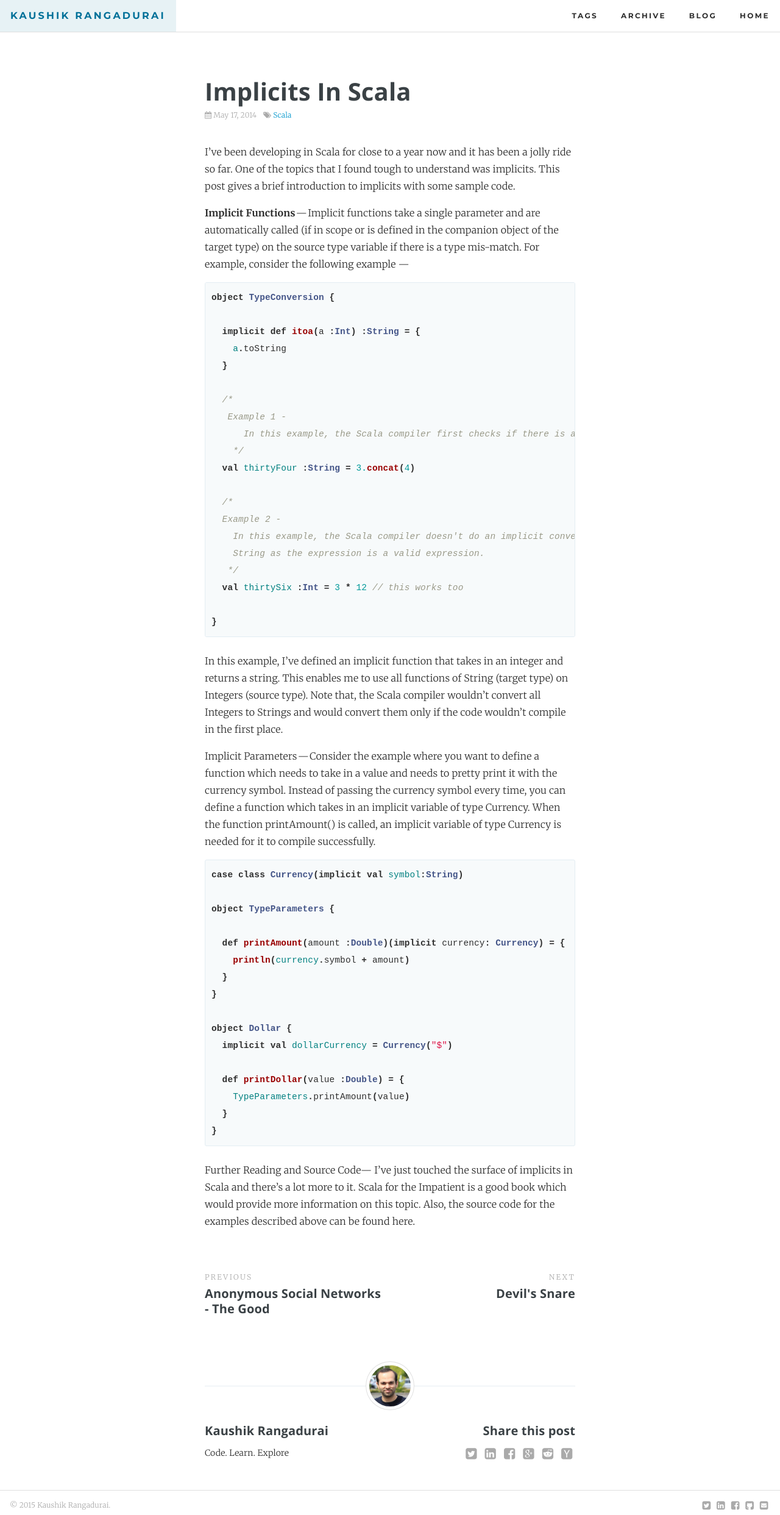
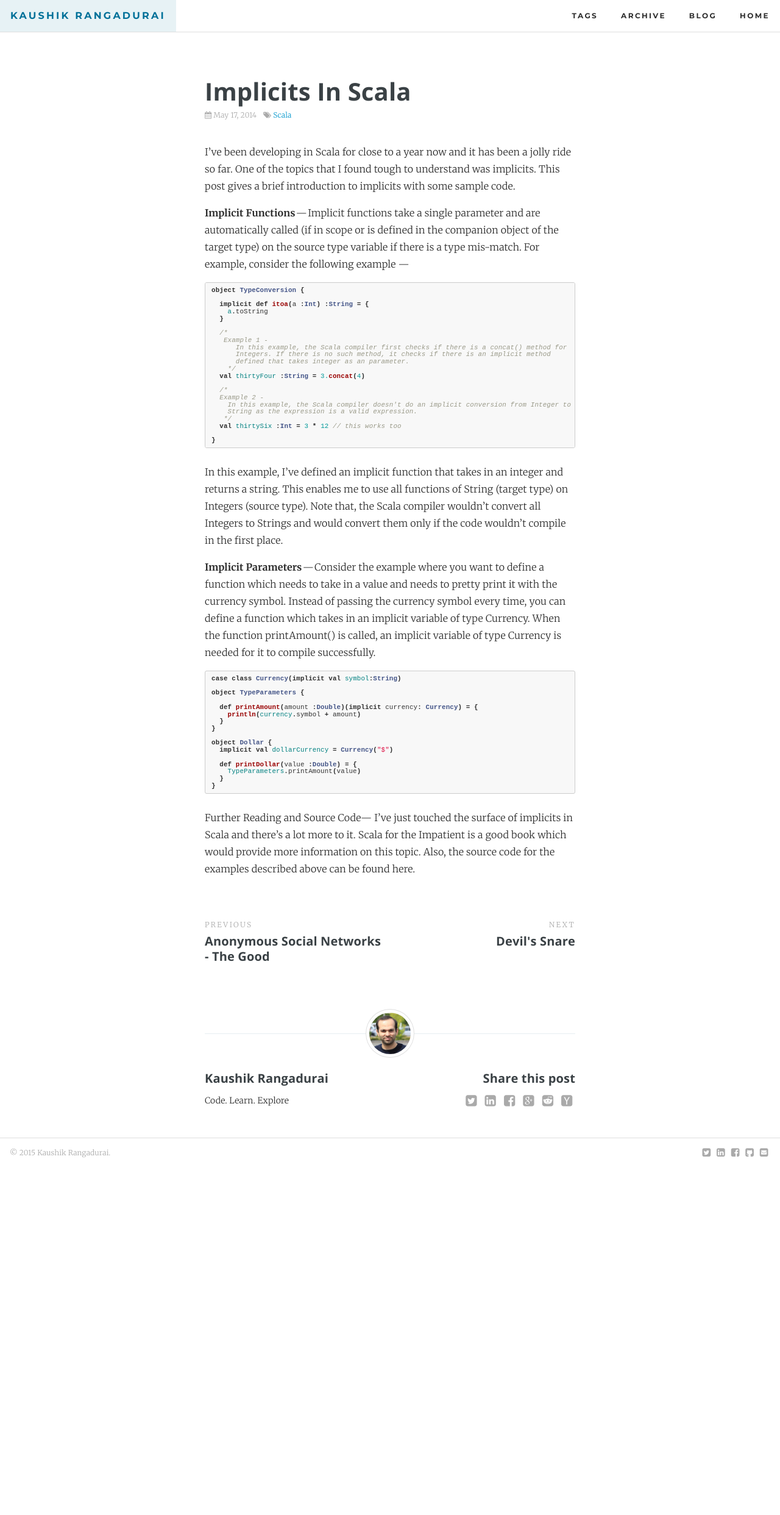
Before and after one commit to kaushik88/kaushik88.github.io, a Jekyll site: the page built from _posts/2014-05-17-implicits-in-scala.md, in a window 1280 px wide. Shown: the whole page at 61% size. Built offline with Jekyll 4.4.1, drawn with Linux system fonts in a browser that asks for light colours; comment, search, counter and statistics services are not loaded; after the commit the page ends 1907 px from its top, so only the background shows below that.

Commit message:
Implicits in Scala

```diff
--- a/_posts/2014-05-17-implicits-in-scala.md
+++ b/_posts/2014-05-17-implicits-in-scala.md
@@ -22,7 +22,9 @@
 
   /*
    Example 1 -
-      In this example, the Scala compiler first checks if there is a concat() method for Integers. If there is no such method, it checks if there is an implicit method defined that takes integer as an parameter.
+      In this example, the Scala compiler first checks if there is a concat() method for
+      Integers. If there is no such method, it checks if there is an implicit method
+      defined that takes integer as an parameter.
     */
   val thirtyFour :String = 3.concat(4)
 
@@ -38,7 +40,7 @@
 
 In this example, I’ve defined an implicit function that takes in an integer and returns a string. This enables me to use all functions of String (target type) on Integers (source type). Note that, the Scala compiler wouldn’t convert all Integers to Strings and would convert them only if the code wouldn’t compile in the first place.
 
-Implicit Parameters — Consider the example where you want to define a function which needs to take in a value and needs to pretty print it with the currency symbol. Instead of passing the currency symbol every time, you can define a function which takes in an implicit variable of type Currency. When the function printAmount() is called, an implicit variable of type Currency is needed for it to compile successfully.
+**Implicit Parameters** — Consider the example where you want to define a function which needs to take in a value and needs to pretty print it with the currency symbol. Instead of passing the currency symbol every time, you can define a function which takes in an implicit variable of type Currency. When the function printAmount() is called, an implicit variable of type Currency is needed for it to compile successfully.
 
 {% highlight scala %}
 case class Currency(implicit val symbol:String)
--- a/assets/css/_syntax.scss
+++ b/assets/css/_syntax.scss
@@ -1,16 +1,18 @@
 code, tt {
     padding: 1px 3px;
     font-family: Inconsolata, monospace, sans-serif;
-    font-size: 0.85em;
+    font-size: 0.75em;
     white-space: pre-wrap;
     border: #E3EDF3 1px solid;
     background: #F7FAFB;
     border-radius: 2px;
+    line-height: 70%;
 }
 
 pre {
     -moz-box-sizing: border-box;
     box-sizing: border-box;
+    line-height: 70%;
     margin: 0 0 1.75em 0;
     border: #E3EDF3 1px solid;
     width: 100%;
@@ -24,73 +26,74 @@
 }
 
 pre code, tt {
-    font-size: inherit;
     white-space: -moz-pre;
+    line-height: 90%;
     white-space: pre;
     background: transparent;
     border: none;
     padding: 0;
 }
 
-.highlight {
-  background: #ffffff;
-  .c { color: #999988; font-style: italic } /* Comment */
-  .err { color: #a61717; background-color: #e3d2d2 } /* Error */
-  .k { font-weight: bold } /* Keyword */
-  .o { font-weight: bold } /* Operator */
-  .cm { color: #999988; font-style: italic } /* Comment.Multiline */
-  .cp { color: #999999; font-weight: bold } /* Comment.Preproc */
-  .c1 { color: #999988; font-style: italic } /* Comment.Single */
-  .cs { color: #999999; font-weight: bold; font-style: italic } /* Comment.Special */
-  .gd { color: #000000; background-color: #ffdddd } /* Generic.Deleted */
-  .gd .x { color: #000000; background-color: #ffaaaa } /* Generic.Deleted.Specific */
-  .ge { font-style: italic } /* Generic.Emph */
-  .gr { color: #aa0000 } /* Generic.Error */
-  .gh { color: #999999 } /* Generic.Heading */
-  .gi { color: #000000; background-color: #ddffdd } /* Generic.Inserted */
-  .gi .x { color: #000000; background-color: #aaffaa } /* Generic.Inserted.Specific */
-  .go { color: #888888 } /* Generic.Output */
-  .gp { color: #555555 } /* Generic.Prompt */
-  .gs { font-weight: bold } /* Generic.Strong */
-  .gu { color: #aaaaaa } /* Generic.Subheading */
-  .gt { color: #aa0000 } /* Generic.Traceback */
-  .kc { font-weight: bold } /* Keyword.Constant */
-  .kd { font-weight: bold } /* Keyword.Declaration */
-  .kp { font-weight: bold } /* Keyword.Pseudo */
-  .kr { font-weight: bold } /* Keyword.Reserved */
-  .kt { color: #445588; font-weight: bold } /* Keyword.Type */
-  .m { color: #009999 } /* Literal.Number */
-  .s { color: #d14 } /* Literal.String */
-  .na { color: #008080 } /* Name.Attribute */
-  .nb { color: #0086B3 } /* Name.Builtin */
-  .nc { color: #445588; font-weight: bold } /* Name.Class */
-  .no { color: #008080 } /* Name.Constant */
-  .ni { color: #800080 } /* Name.Entity */
-  .ne { color: #990000; font-weight: bold } /* Name.Exception */
-  .nf { color: #990000; font-weight: bold } /* Name.Function */
-  .nn { color: #555555 } /* Name.Namespace */
-  .nt { color: #000080 } /* Name.Tag */
-  .nv { color: #008080 } /* Name.Variable */
-  .ow { font-weight: bold } /* Operator.Word */
-  .w { color: #bbbbbb } /* Text.Whitespace */
-  .mf { color: #009999 } /* Literal.Number.Float */
-  .mh { color: #009999 } /* Literal.Number.Hex */
-  .mi { color: #009999 } /* Literal.Number.Integer */
-  .mo { color: #009999 } /* Literal.Number.Oct */
-  .sb { color: #d14 } /* Literal.String.Backtick */
-  .sc { color: #d14 } /* Literal.String.Char */
-  .sd { color: #d14 } /* Literal.String.Doc */
-  .s2 { color: #d14 } /* Literal.String.Double */
-  .se { color: #d14 } /* Literal.String.Escape */
-  .sh { color: #d14 } /* Literal.String.Heredoc */
-  .si { color: #d14 } /* Literal.String.Interpol */
-  .sx { color: #d14 } /* Literal.String.Other */
-  .sr { color: #009926 } /* Literal.String.Regex */
-  .s1 { color: #d14 } /* Literal.String.Single */
-  .ss { color: #990073 } /* Literal.String.Symbol */
-  .bp { color: #999999 } /* Name.Builtin.Pseudo */
-  .vc { color: #008080 } /* Name.Variable.Class */
-  .vg { color: #008080 } /* Name.Variable.Global */
-  .vi { color: #008080 } /* Name.Variable.Instance */
-  .il { color: #009999 } /* Literal.Number.Integer.Long */
-}
+.highlight pre, pre, .highlight .hll { background-color: #f8f8f8; border: 1px solid #ccc; padding: 6px 10px; border-radius: 3px; }
+.highlight .c { color: #999988; font-style: italic; }
+.highlight .err { color: #a61717; background-color: #e3d2d2; }
+.highlight .k { font-weight: bold; }
+.highlight .o { font-weight: bold; }
+.highlight .cm { color: #999988; font-style: italic; }
+.highlight .cp { color: #999999; font-weight: bold; }
+.highlight .c1 { color: #999988; font-style: italic; }
+.highlight .cs { color: #999999; font-weight: bold; font-style: italic; }
+.highlight .gd { color: #000000; background-color: #ffdddd; }
+.highlight .gd .x { color: #000000; background-color: #ffaaaa; }
+.highlight .ge { font-style: italic; }
+.highlight .gr { color: #aa0000; }
+.highlight .gh { color: #999999; }
+.highlight .gi { color: #000000; background-color: #ddffdd; }
+.highlight .gi .x { color: #000000; background-color: #aaffaa; }
+.highlight .go { color: #888888; }
+.highlight .gp { color: #555555; }
+.highlight .gs { font-weight: bold; }
+.highlight .gu { color: #800080; font-weight: bold; }
+.highlight .gt { color: #aa0000; }
+.highlight .kc { font-weight: bold; }
+.highlight .kd { font-weight: bold; }
+.highlight .kn { font-weight: bold; }
+.highlight .kp { font-weight: bold; }
+.highlight .kr { font-weight: bold; }
+.highlight .kt { color: #445588; font-weight: bold; }
+.highlight .m { color: #009999; }
+.highlight .s { color: #dd1144; }
+.highlight .n { color: #333333; }
+.highlight .na { color: teal; }
+.highlight .nb { color: #0086b3; }
+.highlight .nc { color: #445588; font-weight: bold; }
+.highlight .no { color: teal; }
+.highlight .ni { color: purple; }
+.highlight .ne { color: #990000; font-weight: bold; }
+.highlight .nf { color: #990000; font-weight: bold; }
+.highlight .nn { color: #555555; }
+.highlight .nt { color: navy; }
+.highlight .nv { color: teal; }
+.highlight .ow { font-weight: bold; }
+.highlight .w { color: #bbbbbb; }
+.highlight .mf { color: #009999; }
+.highlight .mh { color: #009999; }
+.highlight .mi { color: #009999; }
+.highlight .mo { color: #009999; }
+.highlight .sb { color: #dd1144; }
+.highlight .sc { color: #dd1144; }
+.highlight .sd { color: #dd1144; }
+.highlight .s2 { color: #dd1144; }
+.highlight .se { color: #dd1144; }
+.highlight .sh { color: #dd1144; }
+.highlight .si { color: #dd1144; }
+.highlight .sx { color: #dd1144; }
+.highlight .sr { color: #009926; }
+.highlight .s1 { color: #dd1144; }
+.highlight .ss { color: #990073; }
+.highlight .bp { color: #999999; }
+.highlight .vc { color: teal; }
+.highlight .vg { color: teal; }
+.highlight .vi { color: teal; }
+.highlight .il { color: #009999; }
+.highlight .gc { color: #999; background-color: #EAF2F5; }
```
